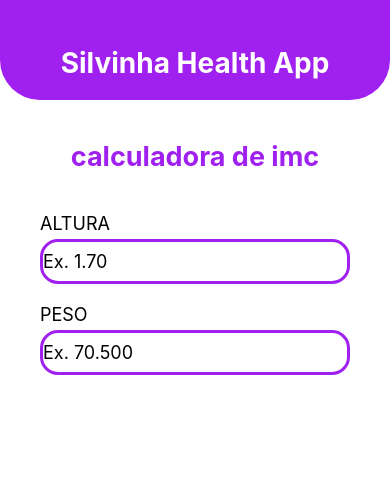
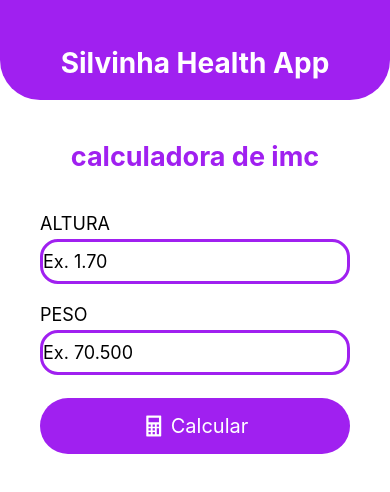
Before and after one commit to blkvdev/SilvinhaHeathApp, a React Native app in the folder SilvinhaHealthApp/: screen / in a window 390 px wide. Shown: the top 492 px of the page. Built offline with nearby package versions, Linux system fonts and the light colour scheme.

Commit message:
criamos o botão calcular

```diff
--- a/SilvinhaHealthApp/App.js
+++ b/SilvinhaHealthApp/App.js
@@ -1,5 +1,6 @@
 import { StatusBar } from 'expo-status-bar';
-import { SafeAreaView, StyleSheet, Text, View, TextInput } from 'react-native';
+import { SafeAreaView, StyleSheet, Text, View, TextInput, TouchableOpacity } from 'react-native';
+import Ionicons from "@expo/vector-icons/Ionicons"
 
 export default function App() {
   return (
@@ -27,9 +28,13 @@ export default function App() {
         placeholder='Ex. 70.500'
         keyboardType='numeric'
         />
+      </View>
+      <TouchableOpacity style={styles.button}
+      onPress={() => alert('ahhhhhhhhhh')}>
 
-
-      </View>
+        <Ionicons name={"calculator-sharp"} size={24} color="#fff" />
+        <Text style={styles.text}>Calcular</Text>
+      </TouchableOpacity>
 
       </View>
 
@@ -84,5 +89,21 @@ const styles = StyleSheet.create({
     borderWidth: 3,
     borderRadius: 18,
     marginVertical: 5
+  },
+  button: {
+    width: '100%',
+    paddingVertical: 15,
+    flexDirection: 'row',
+    justifyContent: 'center',
+    alignItems: 'center',
+    backgroundColor: '#A020F0',
+    borderRadius: 100,
+    marginTop: 18,
+    marginBottom: 10
+  },
+  text:{
+    color: '#ffff',
+    fontSize: 20,
+    marginLeft: 5
   }
 });
```
